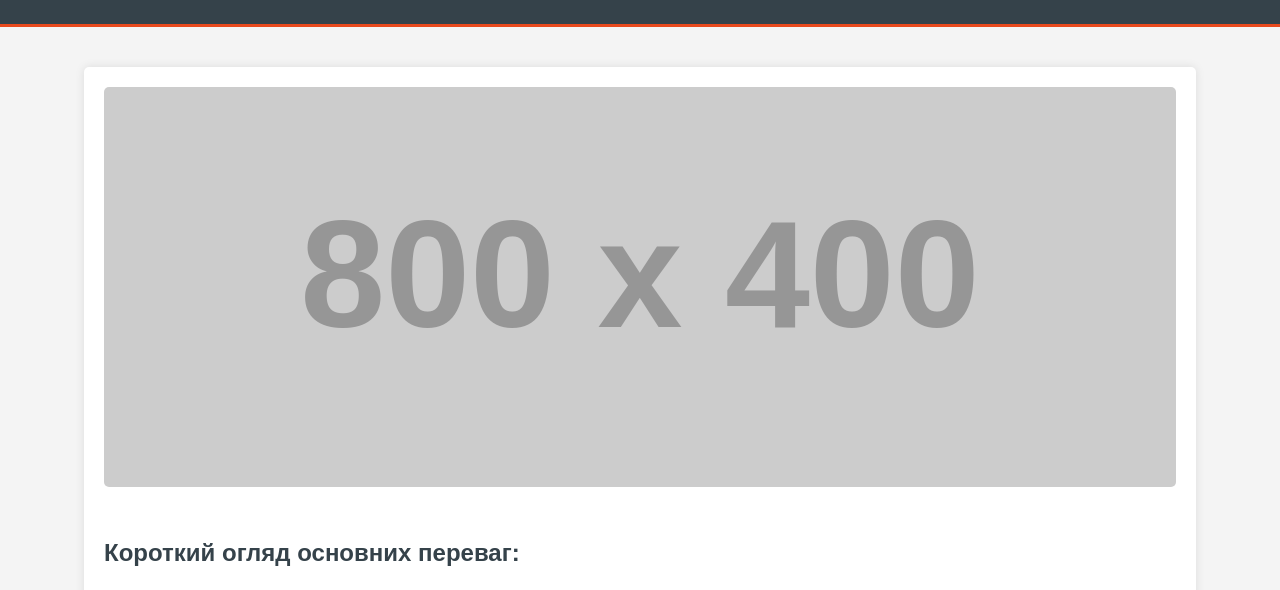
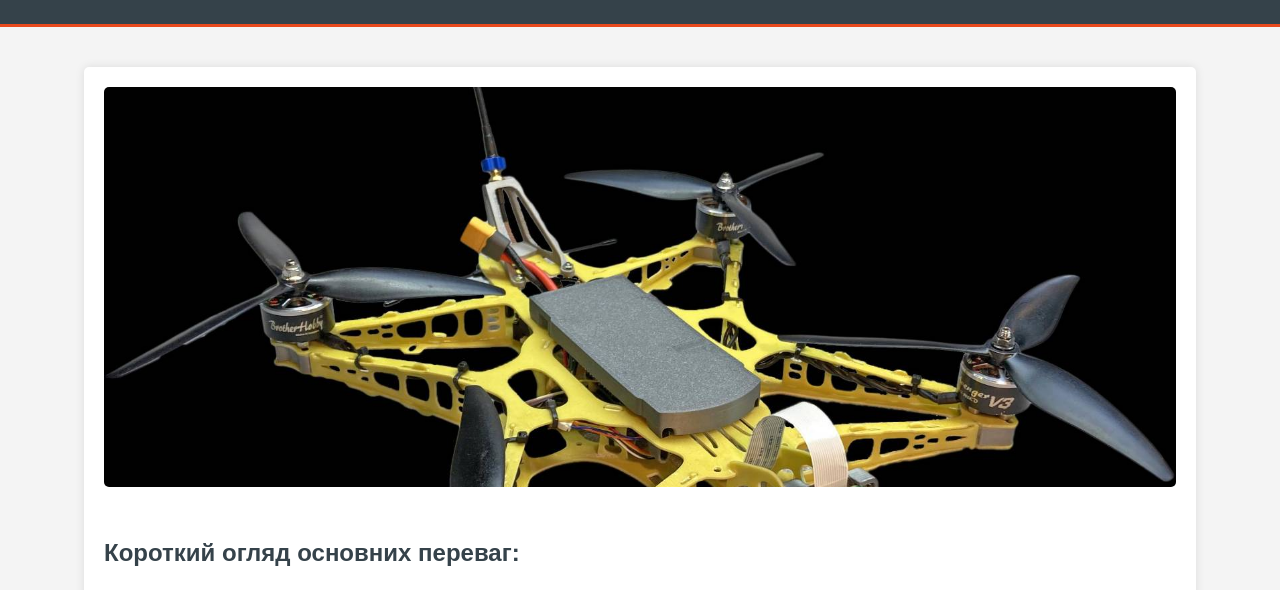
Before and after one commit to yrik/pacmanfpv, a plain HTML site: page index.html in a window 1280 px wide. Shown: the part 148-738 px from the top of the page. Drawn offline with Linux system fonts and the light colour scheme; placeholder pictures from the web are drawn by us.

Commit message:
Update index.html

```diff
--- a/index.html
+++ b/index.html
@@ -113,7 +113,7 @@
 
     <div class="container">
         <div class="main-content">
-            <img src="https://placehold.co/800x400.png?text=Пакман+8" alt="Пакман 8" class="main-image">
+            <img src="/pacman1.jpeg" alt="Пакман 8" class="main-image">
 
             <h2>Короткий огляд основних переваг:</h2>
             <ul>
```
